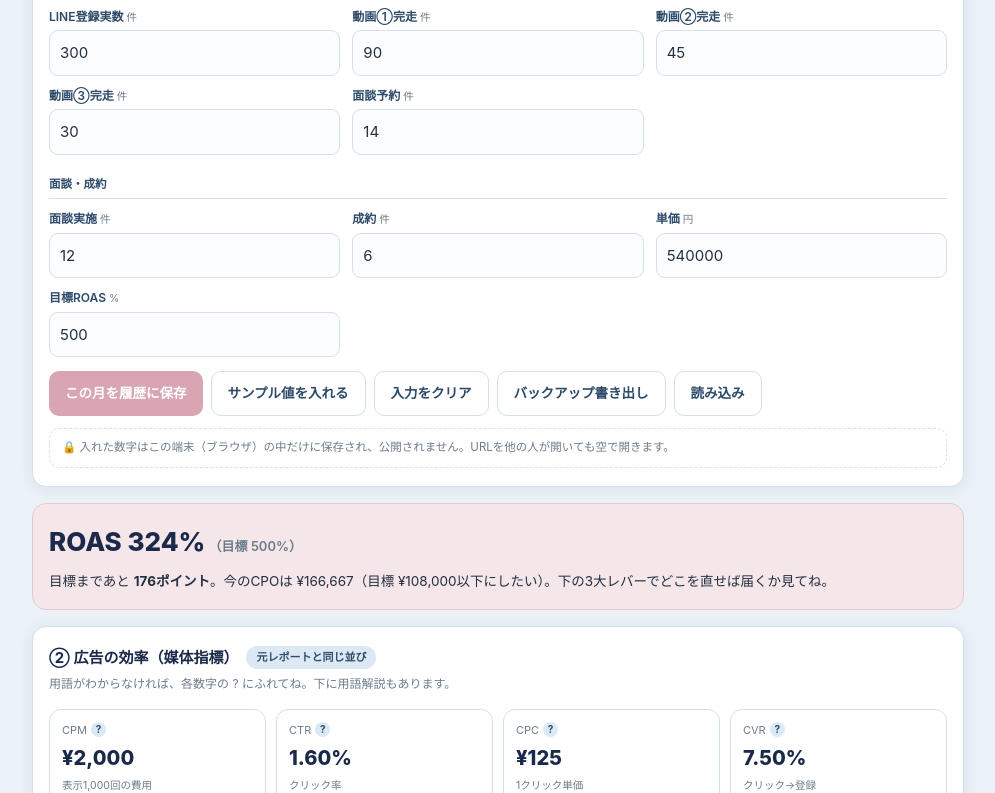
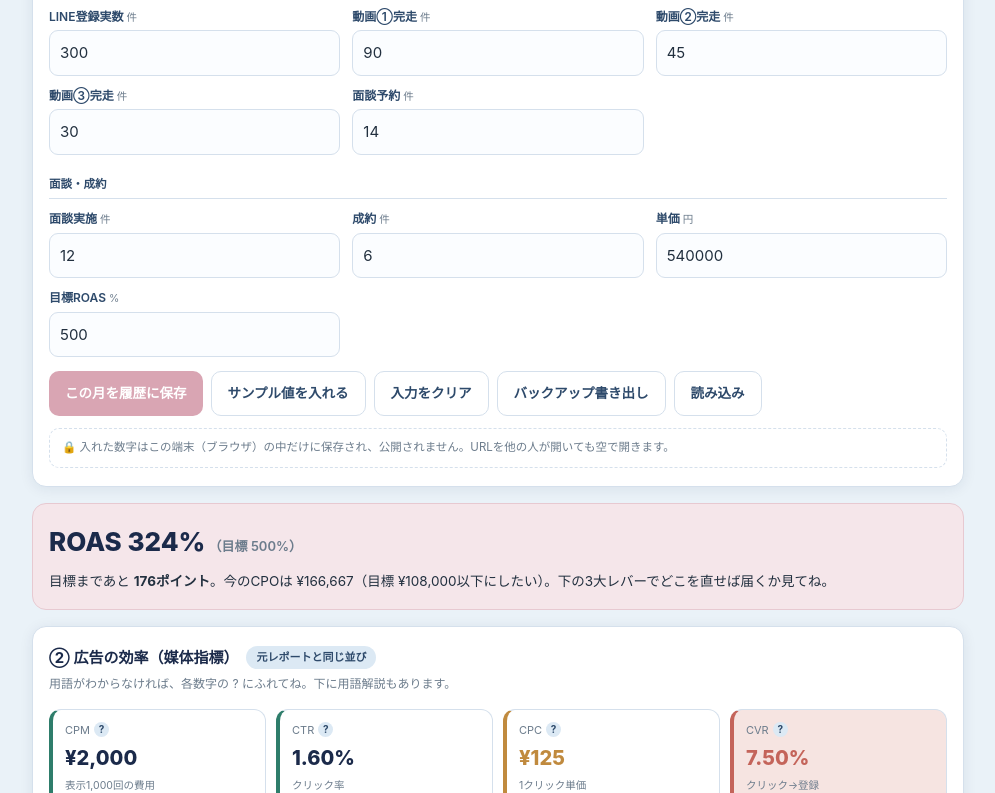
Before and after one commit to kumiko0814/roas-dashboard, a plain HTML site: page index.html in a window 1280 px wide. Both pictures are taken after a click on the button "サンプル値を入れる". Shown: the part 1040-1833 px from the top of the page, without its empty margins (142-1137 px from the left). Drawn offline with Linux system fonts and the light colour scheme.

Commit message:
各指標(CPA/CPM/CTR/CVR/CPO等)を目安比で信号色（悪い=赤）に
Co-Authored-By: Claude Opus 4.8 (1M context) <noreply@anthropic.com>

```diff
--- a/index.html
+++ b/index.html
@@ -79,6 +79,11 @@
   .kpi .v{font-size:20px; font-weight:800; color:var(--navy); margin-top:2px}
   .kpi .t{font-size:10.5px; color:var(--muted); margin-top:2px}
   .kpi .q{display:inline-flex; align-items:center; justify-content:center; width:15px; height:15px; border-radius:50%; background:var(--blue-soft); color:var(--navy2); font-size:10px; font-weight:700; cursor:help; flex:none}
+  .kpi.good{border-left:4px solid var(--good)}
+  .kpi.warn{border-left:4px solid var(--warn)}
+  .kpi.bad{border-left:4px solid var(--bad); background:var(--bad-soft)}
+  .kpi.bad .v{color:var(--bad)}
+  .kpi.warn .v{color:var(--warn)}
 
   .lever{border:1px solid var(--line); border-radius:12px; padding:12px 13px; margin:0 0 10px; background:#fff}
   .lever .hd{display:flex; justify-content:space-between; align-items:center; gap:10px}
@@ -341,9 +346,16 @@
     return m;
   }
 
-  function card(label,val,note,tipKey){
+  function card(label,val,note,tipKey,status){
     var q=tipKey?' <span class="q" data-tip="'+tipKey+'">?</span>':'';
-    return '<div class="kpi"><div class="k">'+label+q+'</div><div class="v">'+val+'</div><div class="t">'+note+'</div></div>';
+    var cls=status?(' '+status):'';
+    return '<div class="kpi'+cls+'"><div class="k">'+label+q+'</div><div class="v">'+val+'</div><div class="t">'+note+'</div></div>';
+  }
+  // 指標の良し悪し判定：dir='low'=安いほど良い／'high'=高いほど良い
+  function judge(v,good,warn,dir){
+    if(!isFinite(v))return'';
+    if(dir==='low')return v<=good?'good':(v<=warn?'warn':'bad');
+    return v>=good?'good':(v>=warn?'warn':'bad');
   }
   function statusFor(kind,m){
     if(kind==='cpa'){var c=m.cpa;if(!isFinite(c)||m.reg===0)return{cls:'na',label:'データ待ち',ratio:0};
@@ -381,25 +393,26 @@
     }else{el('vRoas').innerHTML='ROAS —';el('vLine').textContent='広告費・LINE登録実数・成約・単価を入れると、ここに結果が出ます。';}
 
     el('mediaKpis').innerHTML=[
-      card('CPM',yen(m.cpm),'表示1,000回の費用','CPM'),
-      card('CTR',pct(m.ctr,2),'クリック率','CTR'),
-      card('CPC',yen(m.cpc),'1クリック単価','CPC'),
-      card('CVR',pct(m.cvr,2),'クリック→登録','CVR'),
-      card('媒体CPA',yen(m.mediaCpa),'管理画面基準','媒体CPA'),
-      card('実CPA',yen(m.cpa),'プロライン実数基準','実CPA'),
-      card('流入率',pct(m.ryunyu),'登録実数÷媒体CV',null),
-      card('目標CPA',yen(TARGET_CPA),'ここまで下げたい','実CPA')
+      card('CPM',yen(m.cpm),'表示1,000回の費用','CPM', judge(m.cpm,2000,3500,'low')),
+      card('CTR',pct(m.ctr,2),'クリック率','CTR', judge(m.ctr,1.5,1.0,'high')),
+      card('CPC',yen(m.cpc),'1クリック単価','CPC', judge(m.cpc,100,200,'low')),
+      card('CVR',pct(m.cvr,2),'クリック→登録','CVR', judge(m.cvr,15,8,'high')),
+      card('媒体CPA',yen(m.mediaCpa),'管理画面基準','媒体CPA', judge(m.mediaCpa,1700,3000,'low')),
+      card('実CPA',yen(m.cpa),'プロライン実数基準','実CPA', judge(m.cpa,3300,4000,'low')),
+      card('流入率',pct(m.ryunyu),'登録実数÷媒体CV',null, judge(m.ryunyu,55,40,'high')),
+      card('目標CPA',yen(TARGET_CPA),'ここまで下げたい','実CPA','')
     ].join('');
 
+    var reachCls=statusFor('reach',m); reachCls=(reachCls&&reachCls.cls!=='na')?reachCls.cls:'';
     el('funnelKpis').innerHTML=[
-      card('登録',isFinite(m.reg)&&m.reg?m.reg.toLocaleString():'—','LINE登録実数',null),
-      card('面談到達率',pct(m.reach),'登録→面談実施','面談到達率'),
-      card('面談成約率',pct(m.closeRate),'面談→成約','面談成約率'),
-      card('流入→成約率',pct(m.flowWin,2),'登録→成約','流入→成約率'),
-      card('CPO',yen(m.cpo),'成約1件の広告費','CPO'),
-      card('売上(試算)',yen(m.sales),'成約×単価',null),
-      card('目標CPO',yen(m.cpoTarget),'ROAS'+Math.round(m.troas)+'%の分岐点','CPO'),
-      card('動画③完走率',pct(m.v3rate),'登録→動画3完走',null)
+      card('登録',isFinite(m.reg)&&m.reg?m.reg.toLocaleString():'—','LINE登録実数',null,''),
+      card('面談到達率',pct(m.reach),'登録→面談実施','面談到達率', reachCls),
+      card('面談成約率',pct(m.closeRate),'面談→成約','面談成約率', judge(m.closeRate,50,40,'high')),
+      card('流入→成約率',pct(m.flowWin,2),'登録→成約','流入→成約率', judge(m.flowWin,3.06,2.0,'high')),
+      card('CPO',yen(m.cpo),'成約1件の広告費','CPO', judge(m.cpo,m.cpoTarget,m.cpoTarget*1.5,'low')),
+      card('売上(試算)',yen(m.sales),'成約×単価',null,''),
+      card('目標CPO',yen(m.cpoTarget),'ROAS'+Math.round(m.troas)+'%の分岐点','CPO',''),
+      card('動画③完走率',pct(m.v3rate),'登録→動画3完走',null, judge(m.v3rate,50,30,'high'))
     ].join('');
 
     renderFunnel(m);
```
